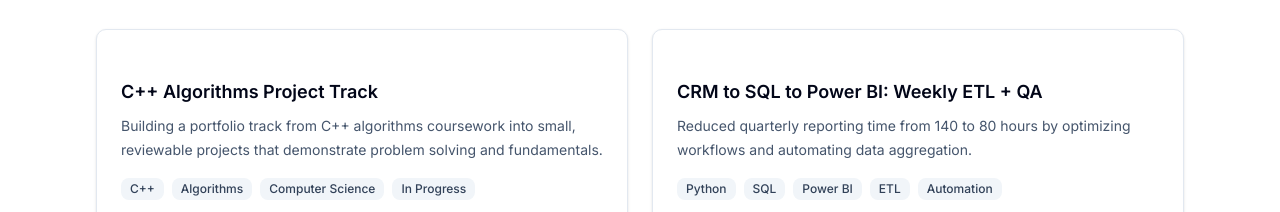
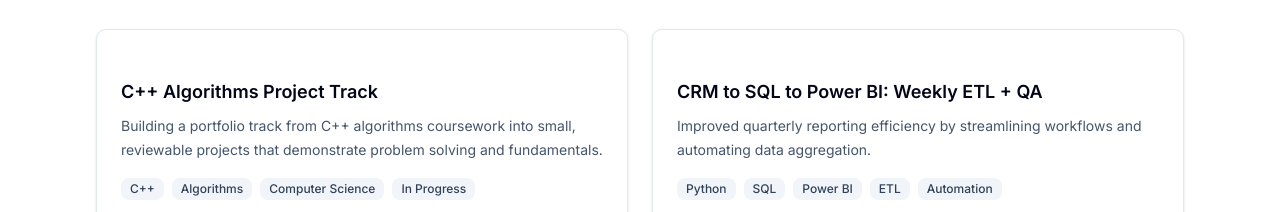
Before and after one commit to cmshepcarp/portfolio-site, a Next.js app: page / in a window 1280 px wide. Shown: the part 3148-3360 px from the top of the page. Built offline with nearby package versions, Linux system fonts and the light colour scheme; no server answers.

Commit message:
Remove workplace performance metrics from public portfolio

```diff
--- a/app/data/projects.ts
+++ b/app/data/projects.ts
@@ -16,7 +16,7 @@ export const projects = [
     slug: "crm-etl-python-sql-powerbi",
     title: "CRM to SQL to Power BI: Weekly ETL + QA",
     impact:
-      "Reduced quarterly reporting time from 140 to 80 hours by optimizing workflows and automating data aggregation.",
+      "Improved quarterly reporting efficiency by streamlining workflows and automating data aggregation.",
     tags: ["Python", "SQL", "Power BI", "ETL", "Automation"],
     bullets: [
       "Built robust API client with retries and date partitioning",
```
